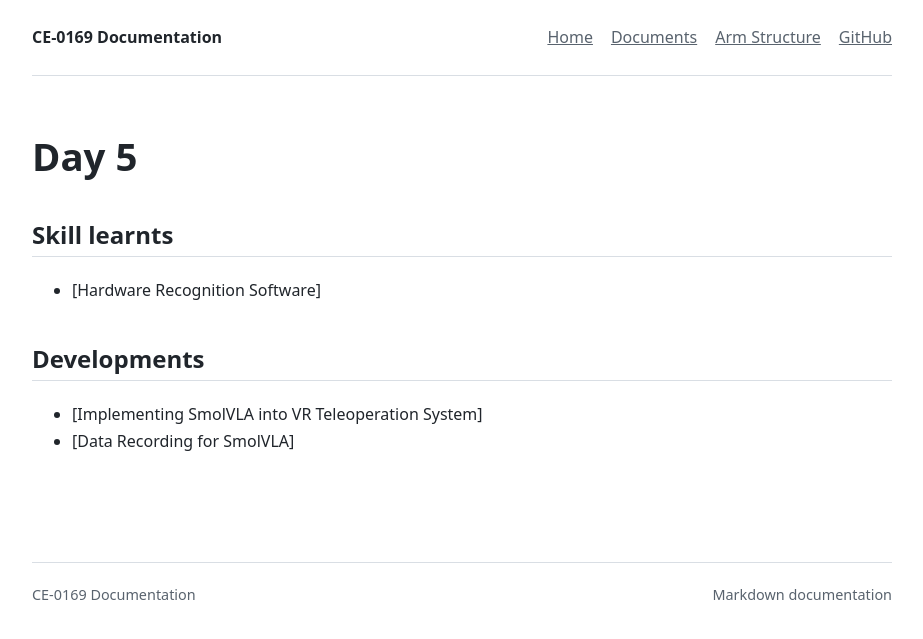
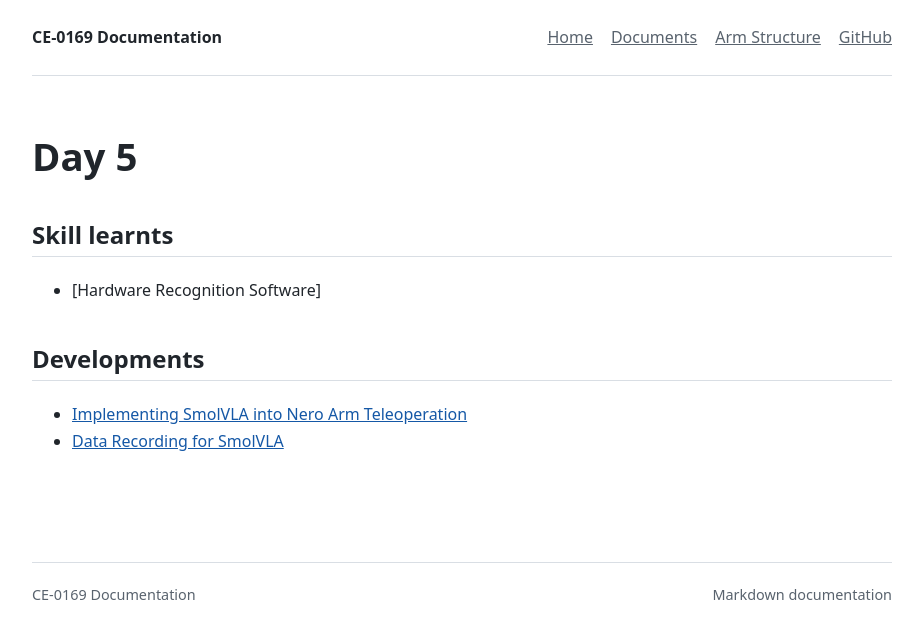
Before and after one commit to Suraset-Khurasee/rnd01, a Jekyll site: the page built from docs/day5.md, in a window 1280 px wide. Shown: the top 639 px of the page, without its empty margins (178-1101 px from the left). Built offline with Jekyll 4.4.1, drawn with Linux system fonts in a browser that asks for light colours.

Commit message:
branching the timeline

```diff
--- a/docs/day5.md
+++ b/docs/day5.md
@@ -8,5 +8,5 @@ title: Day 5
 - [Hardware Recognition Software]
 
 ## Developments
-- [Implementing SmolVLA into VR Teleoperation System]
-- [Data Recording for SmolVLA]
+- [Implementing SmolVLA into Nero Arm Teleoperation](../d5/smolvla/)
+- [Data Recording for SmolVLA](../d5/datarec/)
```
Also changed, not shown: docs/d5/datarec.md (added, +4 -0 lines), docs/d5/smolvla.md (added, +12 -0 lines).
